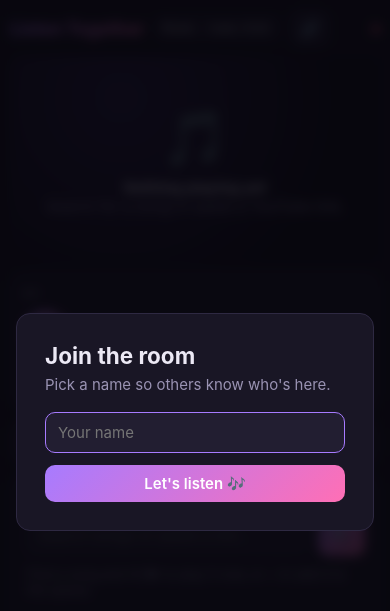
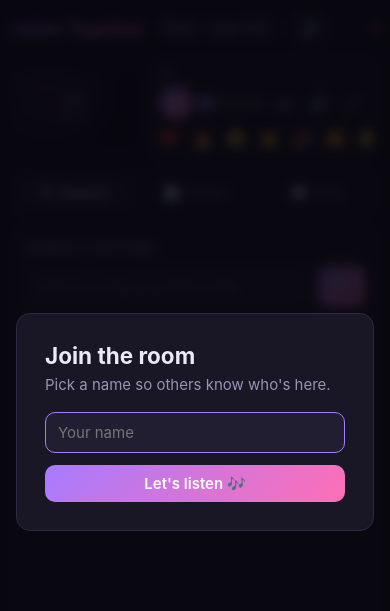
Before and after one commit to Maverick-07/listen-together, a plain HTML site: page static/room.html in a window 390 px wide. Drawn offline with Linux system fonts and the light colour scheme.

Commit message:
Give chat more room on phones
- Compact player by default on phones: small video beside the controls,
  with a toggle to expand (remembered per device)
- Size the layout to the visible viewport and hide header/tabs while the
  on-screen keyboard is open, so messages stay visible while typing
- Single-row, swipeable member list in the chat header

Co-Authored-By: Claude Opus 5.5 <noreply@anthropic.com>

```diff
--- a/static/room.html
+++ b/static/room.html
@@ -19,7 +19,7 @@
     </div>
   </div>
 
-  <div class="room" id="room" data-tab="search">
+  <div class="room" id="room" data-tab="search" data-mini="no" data-kb="no">
     <header class="top">
       <a class="brand" href="/">Listen Together</a>
       <span class="room-code" id="roomCode"></span>
@@ -57,6 +57,7 @@
           <button class="icon" id="skipBtn" title="Skip to next">⏭</button>
           <button class="icon" id="muteBtn" title="Mute (just you)">🔊</button>
           <input type="range" class="volume" id="volume" min="0" max="100" value="80" title="Volume (just you)">
+          <button class="icon" id="miniBtn" title="Expand video">⤢</button>
         </div>
         <div class="reaction-bar" id="reactionBar"></div>
       </div>
--- a/static/room.js
+++ b/static/room.js
@@ -326,7 +326,7 @@ function isPaneVisible(name) {
 function setTab(tab) {
   if (device() === 'tablet' && tab === 'queue') tab = 'chat';
   $('room').dataset.tab = tab;
-  for (const b of $('tabs').querySelectorAll('button')) {
+  for (const b of $('tabs').querySelectorAll('button[data-tab]')) {
     b.classList.toggle('active', b.dataset.tab === tab);
   }
   if (isPaneVisible('chat')) {
@@ -340,8 +340,48 @@ function onDeviceChange() {
   document.documentElement.dataset.device = device();
   document.documentElement.dataset.touch = mqTouch.matches ? 'yes' : 'no';
   setTab($('room').dataset.tab);
+  maxViewportH = 0;
+  fitViewport();
 }
-for (const mq of [mqPhone, mqTablet, mqTouch]) mq.addEventListener('change', onDeviceChange);
+
+// Compact player (phones): small video beside the controls, so chat/search get the room.
+// On by default; the user's choice is remembered.
+let miniPref = storageGet('lt-mini') !== 'no';
+let keyboardOpen = false;
+
+function updateMini() {
+  const mini = keyboardOpen || miniPref;
+  $('room').dataset.mini = mini ? 'yes' : 'no';
+  $('room').dataset.kb = keyboardOpen ? 'yes' : 'no';
+  $('miniBtn').textContent = mini ? '⤢' : '⤡';
+  $('miniBtn').title = mini ? 'Expand video' : 'Shrink video';
+}
+
+$('miniBtn').addEventListener('click', () => {
+  miniPref = !miniPref;
+  storageSet('lt-mini', miniPref ? 'yes' : 'no');
+  updateMini();
+});
+
+// Size the layout to the *visible* viewport so the on-screen keyboard doesn't
+// cover the chat box, and detect when the keyboard is open.
+let maxViewportH = 0;
+function fitViewport() {
+  const h = window.visualViewport ? window.visualViewport.height : window.innerHeight;
+  maxViewportH = Math.max(maxViewportH, h);
+  document.documentElement.style.setProperty('--app-h', `${Math.round(h)}px`);
+  const wasOpen = keyboardOpen;
+  keyboardOpen = device() === 'phone' && mqTouch.matches && h < maxViewportH * 0.75;
+  updateMini();
+  if (keyboardOpen) {
+    window.scrollTo(0, 0);
+    if (!wasOpen) $('messages').scrollTop = $('messages').scrollHeight;
+  }
+}
+if (window.visualViewport) window.visualViewport.addEventListener('resize', fitViewport);
+window.addEventListener('resize', fitViewport);
+const mqPortrait = matchMedia('(orientation: portrait)');
+for (const mq of [mqPhone, mqTablet, mqTouch, mqPortrait]) mq.addEventListener('change', onDeviceChange);
 
 $('tabs').addEventListener('click', (e) => {
   const b = e.target.closest('button[data-tab]');
--- a/static/style.css
+++ b/static/style.css
@@ -122,6 +122,8 @@ input[type=range] { accent-color: var(--accent); }
   display: grid;
   height: 100vh;
   height: 100dvh;
+  /* Set from JS (visualViewport) so the layout shrinks above the phone keyboard. */
+  height: var(--app-h, 100dvh);
   gap: var(--gap);
   padding: var(--gap);
   padding-left: max(var(--gap), env(safe-area-inset-left));
@@ -245,6 +247,7 @@ header.top .spacer { flex: 1; }
 .controls #seek { flex: 1; min-width: 60px; }
 .controls .volume { flex: 0 0 90px; }
 #playBtn { width: 44px; height: 44px; border-radius: 50%; padding: 0; font-size: 18px; flex-shrink: 0; }
+#miniBtn { display: none; }
 
 .reaction-bar { display: flex; gap: 4px; flex-wrap: wrap; }
 .reaction-bar button { font-size: 20px; padding: 6px 8px; background: transparent; }
@@ -512,6 +515,47 @@ header.top .spacer { flex: 1; }
   .room:not([data-tab=chat]) .pane-chat { display: none; }
 
   .result { grid-template-columns: 96px minmax(0, 1fr) auto; gap: 8px; }
+
+  #miniBtn { display: inline-block; }
+
+  /* Slim chat header: one swipeable row of people. */
+  .chat-head { padding: 8px 12px; display: flex; align-items: center; gap: 10px; }
+  .chat-head .pane-title { margin: 0; white-space: nowrap; flex-shrink: 0; }
+  .users { flex-wrap: nowrap; overflow-x: auto; scrollbar-width: none; max-height: none; }
+  .users::-webkit-scrollbar { display: none; }
+  .user-pill { white-space: nowrap; flex-shrink: 0; }
+  .messages { padding: 10px 12px; }
+
+  /* ---- Compact player: small video beside the controls ---- */
+  .room[data-mini=yes] .stage { flex-direction: row; align-items: center; gap: 10px; }
+  .room[data-mini=yes] .player-wrap { width: 128px; flex: 0 0 128px; border-radius: 10px; }
+  .room[data-mini=yes] .now-playing {
+    flex: 1;
+    min-width: 0;
+    padding: 6px 10px;
+    gap: 4px;
+  }
+  .room[data-mini=yes] .np-title { font-size: 14px; }
+  .room[data-mini=yes] .np-sub,
+  .room[data-mini=yes] .controls .time { display: none; }
+  .room[data-mini=yes] .controls { gap: 2px; }
+  .room[data-mini=yes] #playBtn { width: 34px; height: 34px; min-height: 34px; font-size: 14px; }
+  .room[data-mini=yes] .controls button.icon { min-width: 32px; min-height: 32px; padding: 4px; font-size: 16px; }
+  .room[data-mini=yes] .reaction-bar button { font-size: 17px; padding: 2px 4px; min-height: 30px; }
+  .room[data-mini=yes] .empty-player { padding: 4px; }
+  .room[data-mini=yes] .empty-player .note { font-size: 28px; margin: 0; }
+  .room[data-mini=yes] .empty-player strong,
+  .room[data-mini=yes] .empty-player .muted { display: none; }
+  .room[data-mini=yes] .unmute-banner button { font-size: 11px; padding: 4px 6px; min-height: 0; }
+  .room[data-mini=yes] .floating-emoji { font-size: 20px; }
+  .room[data-mini=yes] .floating-emoji span { display: none; }
+
+  /* ---- Keyboard open: give everything to the active pane ---- */
+  .room[data-kb=yes] { grid-template-rows: auto minmax(0, 1fr); grid-template-areas: "stage" "pane"; padding-top: 6px; padding-bottom: 6px; }
+  .room[data-kb=yes] header.top,
+  .room[data-kb=yes] .tabs,
+  .room[data-kb=yes] .reaction-bar,
+  .room[data-kb=yes] .chat-head { display: none; }
 }
 
 /* Very narrow phones */
```
